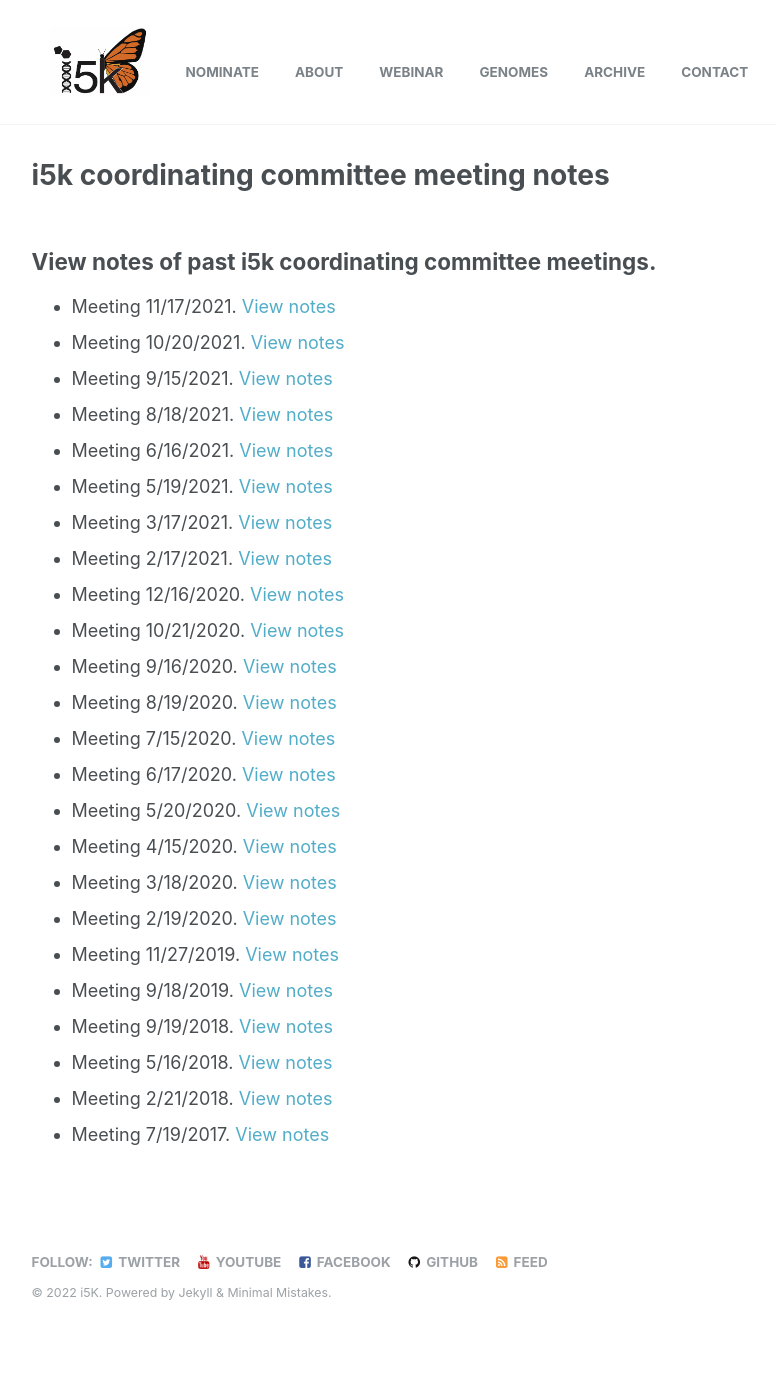
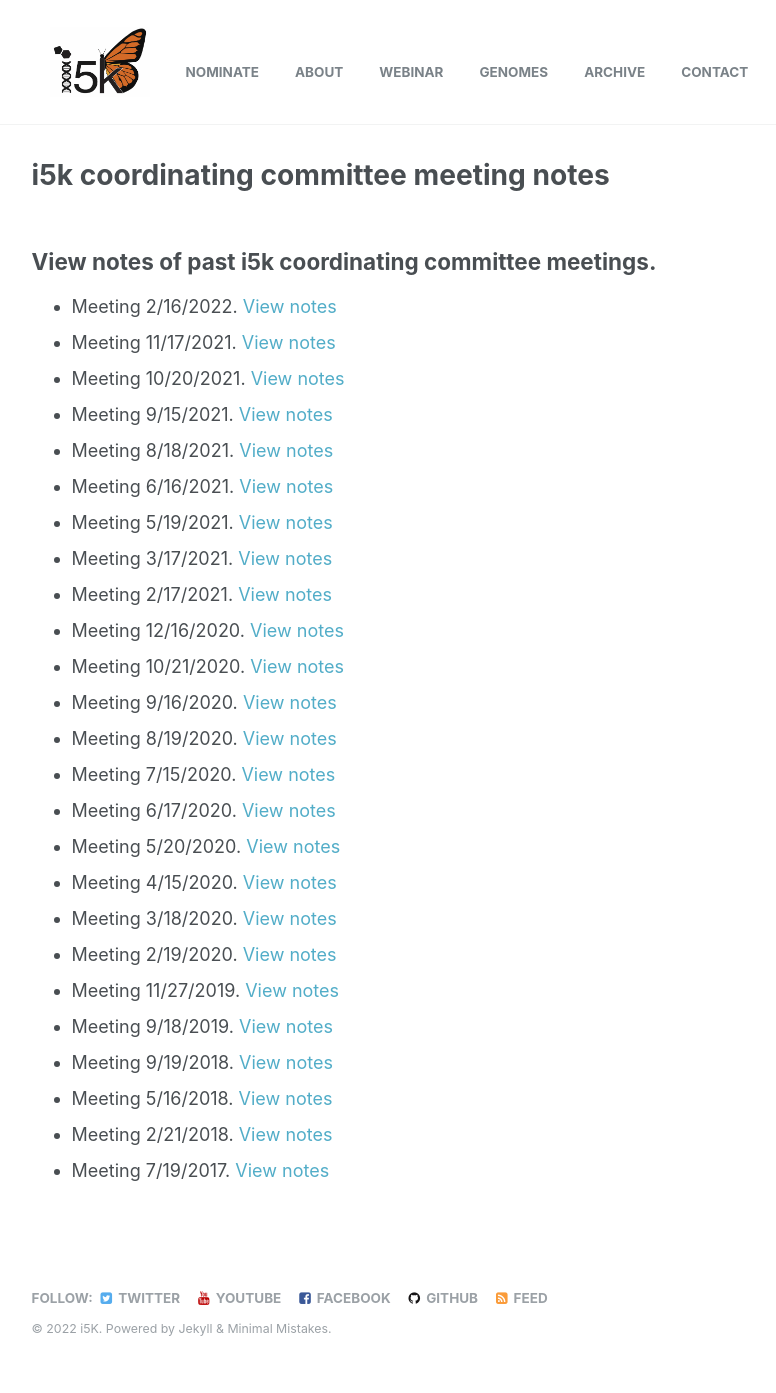
Before and after one commit to i5k/i5k.github.io, a Jekyll site: the page built from _pages/meeting-notes.md, in a window 1280 px wide. Shown: the whole page, without its empty margins (250-1026 px from the left). Built offline with Jekyll 4.4.1, drawn with Linux system fonts in a browser that asks for light colours; before the commit the page ends 1357 px from its top, so only the background shows below that.

Commit message:
Update meeting-notes.md

```diff
--- a/_pages/meeting-notes.md
+++ b/_pages/meeting-notes.md
@@ -6,6 +6,7 @@ permalink: /meeting-notes
 
 ## View notes of past i5k coordinating committee meetings.
 
+* Meeting 2/16/2022. [View notes](/meeting_notes/02-16-2022_Notes)
 * Meeting 11/17/2021. [View notes](/meeting_notes/11-17-2021_Notes)
 * Meeting 10/20/2021. [View notes](/meeting_notes/10-20-2021_Notes)
 * Meeting 9/15/2021. [View notes](/meeting_notes/09-15-2021_Notes)
```
